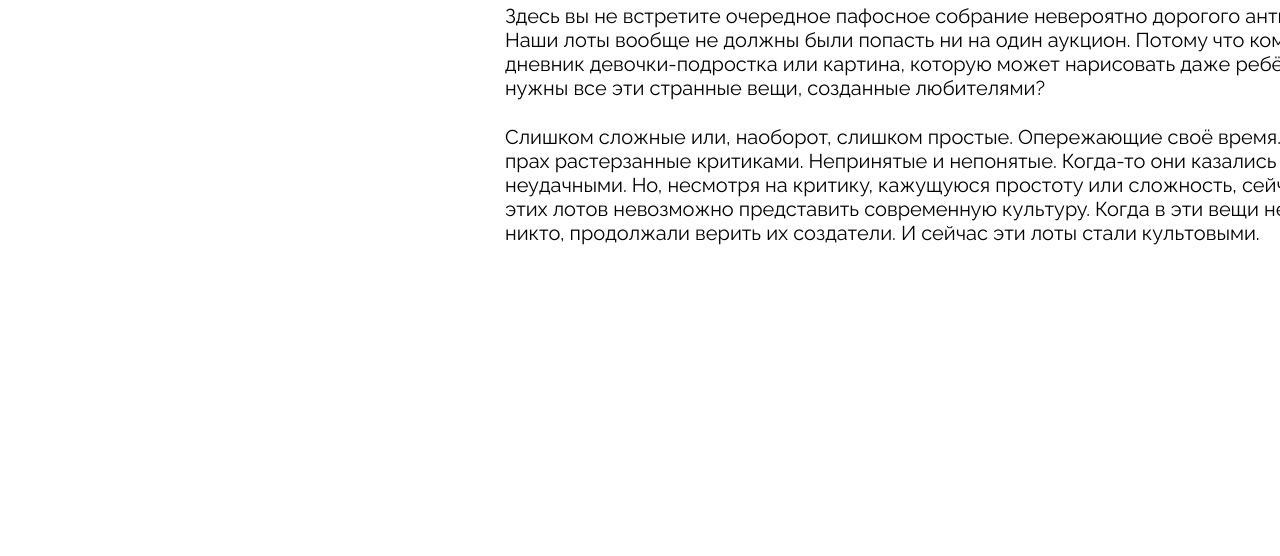
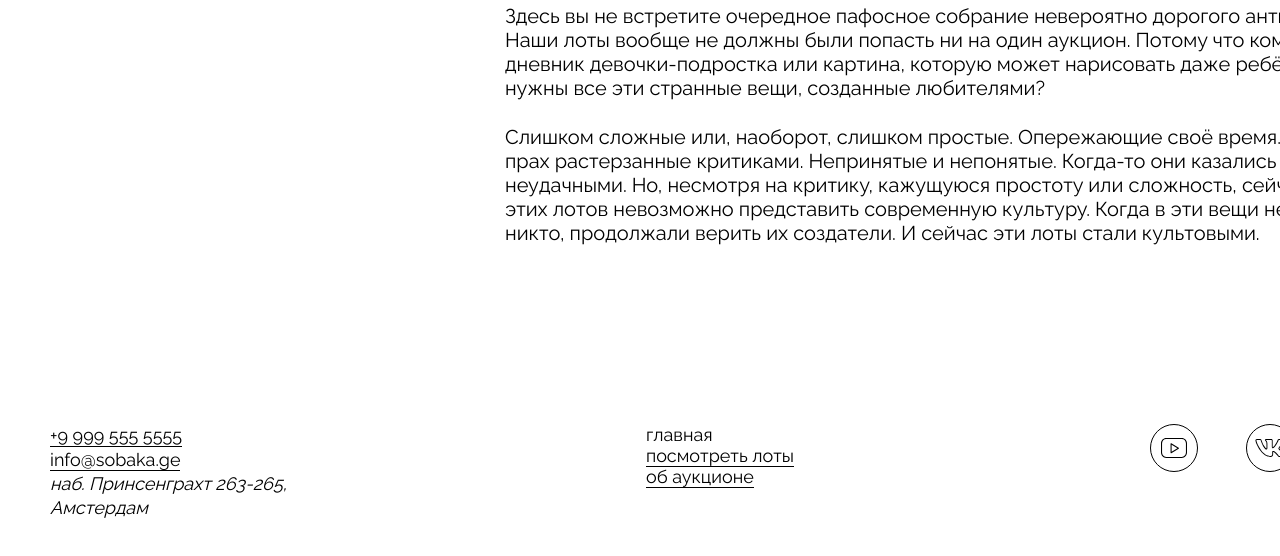
Before and after one commit to aafedotov/ono-tebe-nado, a plain HTML site: page index.html in a window 1280 px wide. Shown: the part 2232-2788 px from the top of the page. Before the commit the page ends 2656 px from the top, so only its background shows below. Drawn offline with Linux system fonts and the light colour scheme.

Commit message:
all done to autotests

```diff
--- a/index.html
+++ b/index.html
@@ -140,10 +140,51 @@
           </p>
         </article>
       </div>
-
     </section>
     <section class="footer">
-
+      <ul class="footer-contacts">
+        <li>
+          <a class="footer-contacts-tel" href="tel:+99995555555">+9 999 555 5555</a>
+        </li>
+        <li>
+          <a class="footer-contacts-email" href="mailto:info@sobaka.ge">info@sobaka.ge</a>
+        </li>
+        <li>
+          <address class="footer-contacts-address">
+            наб. Принсенграхт 263-265,<br> Амстердам
+          </address>
+        </li>
+      </ul>
+      <nav class="footer-menu">
+        <ul class="footer-menu-list">
+          <li>
+            <a class="footer-menu-item footer-menu-item-active" href="#0">главная</a>
+          </li>
+          <li>
+            <a class="footer-menu-item" href="">посмотреть лоты</a>
+          </li>
+          <li>
+            <a class="footer-menu-item" href="">об аукционе</a>
+          </li>
+        </ul>
+      </nav>
+      <ul class="footer-social-list">
+        <li class="footer-social-list-item">
+          <a class="footer-social-list-link" href="">
+            <img class="footer-social-list-img" src="images/yt.svg" alt="Логотип ютюб">
+          </a>
+        </li>
+        <li class="footer-social-list-item">
+          <a class="footer-social-list-link" href="">
+            <img class="footer-social-list-img" src="images/vk.svg" alt="Логотип вконтакте">
+          </a>
+        </li>
+        <li class="footer-social-list-item">
+          <a class="footer-social-list-link" href="">
+            <img class="footer-social-list-img" src="images/pinterest.svg" alt="Логотип пинтерест">
+          </a>
+        </li>
+      </ul>
     </section>
   </main>
   </body>
--- a/styles/global.css
+++ b/styles/global.css
@@ -13,6 +13,7 @@ body {
   font-size: 20px;
   font-style: normal;
   font-weight: normal;
+  text-underline-offset: 5px;
 }
 
 h1,
--- a/styles/style.css
+++ b/styles/style.css
@@ -12,7 +12,8 @@
     align-self: center;
 }
 
-.header-contacts {
+.header-contacts,
+.footer-contacts {
     place-self: end;
     align-self: center;
     line-height: 24px;
@@ -20,11 +21,12 @@
 }
 
 .header-contacts-tel,
-.header-contacts-email {
+.header-contacts-email,
+.footer-contacts-email,
+.footer-contacts-tel {
     text-decoration: none;
     border-bottom: 1px #000 solid;
 }
-
 
 .header-logo-image {
     width: 130px;
@@ -37,13 +39,15 @@
     gap: 32px;
 }
 
-.header-menu-item {
+.header-menu-item,
+.footer-menu-item {
     line-height: normal;
     text-decoration: none;
     border-bottom: 1px #000 solid;
 }
 
-.header-menu-item-active {
+.header-menu-item-active,
+.footer-menu-item-active {
     border-bottom: none;
 }
 
@@ -247,3 +251,50 @@
     flex-direction: column;
     gap: 25px;
 }
+
+.footer {
+    display: grid;
+    grid-template-columns: 1fr 1fr 1fr;
+    padding: 0 50px 90px 50px;
+    font-size: 18px;
+    width: 1440px;
+}
+
+.footer-menu {
+    place-self: center;
+    align-self: start;
+}
+
+.footer-contacts {
+    place-self: start;
+    align-self: center;
+    line-height: 24px;
+    list-style: none;
+}
+
+
+.footer-menu-list {
+    list-style: none;
+    display: flex;
+    flex-direction: column;
+}
+
+.footer-social-list {
+    display: flex;
+    width: 240px;
+    flex-direction: row;
+    justify-content: space-between;
+    list-style: none;
+    place-self: end;
+    align-self: start;
+}
+
+.footer-social-list-link {
+    text-decoration: none;
+    display: block;
+}
+
+.footer-social-list-img {
+    height: 48px;
+    width: 48px;
+}
```
